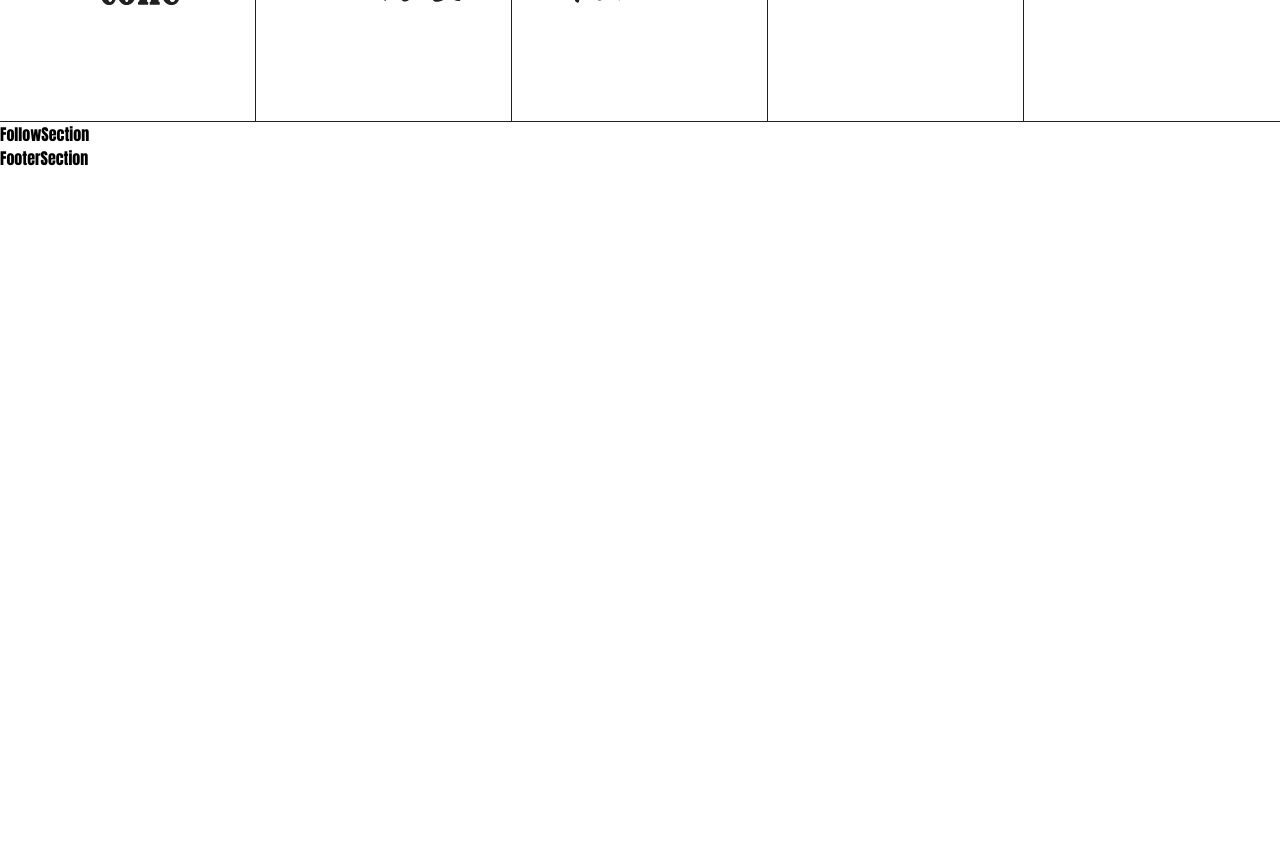
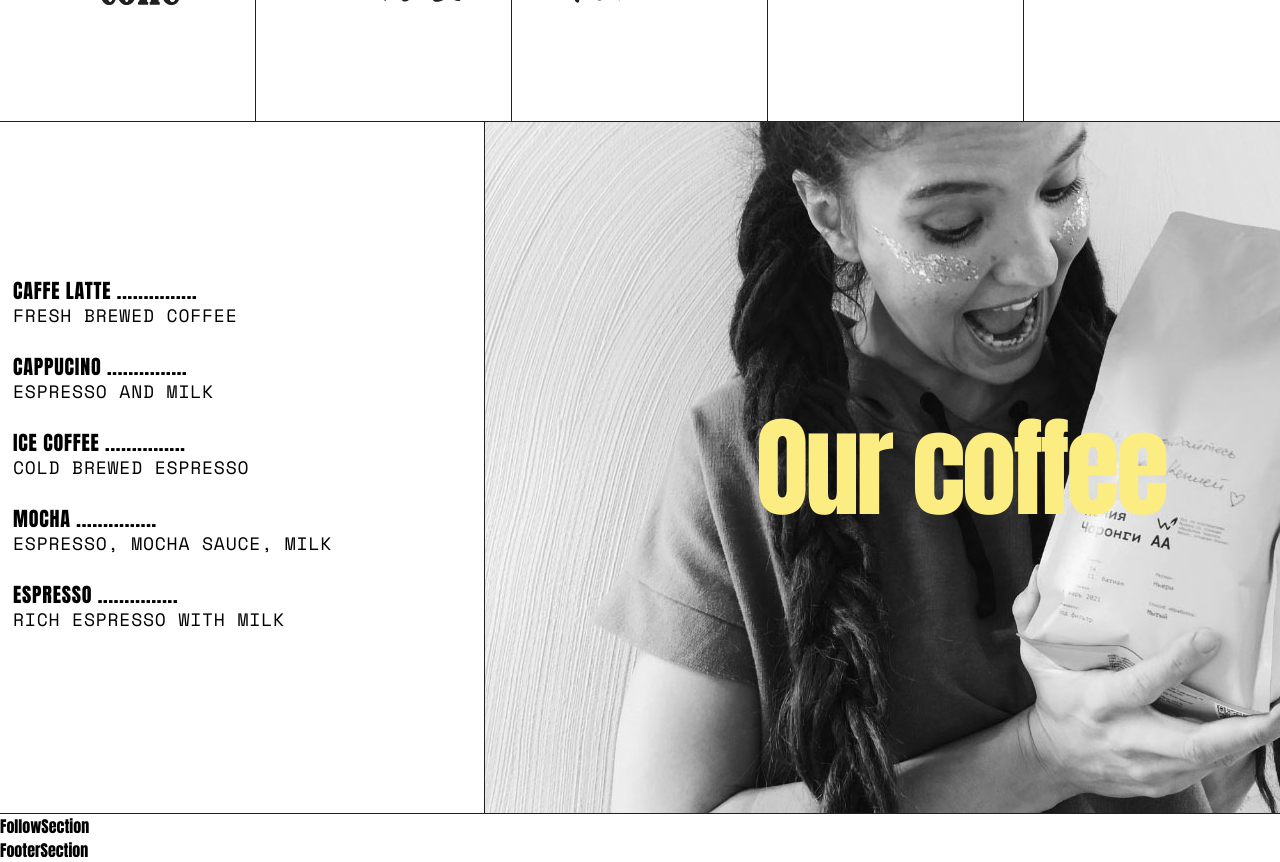
Before and after one commit to nishanthmessi/early-birds-coffee, a React (Vite) app: page / in a window 1280 px wide. Shown: the part 9480-10342 px from the top of the page. Before the commit the page ends 9650 px from the top, so only its background shows below. Built offline with nearby package versions, Linux system fonts and the light colour scheme.

Commit message:
supplies section created

```diff
--- a/src/components/SuppliesSection.jsx
+++ b/src/components/SuppliesSection.jsx
@@ -6,6 +6,39 @@ import Supply5Img from '../assets/img/supply5.png'
 
 const SuppliesSection = () => {
   const supplies = [Supply1Img, Supply2Img, Supply3Img, Supply4Img, Supply5Img]
+
+  const menuList = [
+    {
+      id: 1,
+      name: 'Caffe Latte',
+      description: 'Fresh brewed coffee',
+      cost: '5',
+    },
+    {
+      id: 2,
+      name: 'Cappucino',
+      description: 'Espresso and milk',
+      cost: '7',
+    },
+    {
+      id: 3,
+      name: 'Ice Coffee',
+      description: 'Cold brewed espresso',
+      cost: '4',
+    },
+    {
+      id: 4,
+      name: 'Mocha',
+      description: 'Espresso, mocha sauce, milk',
+      cost: '7',
+    },
+    {
+      id: 5,
+      name: 'Espresso',
+      description: 'Rich espresso with milk',
+      cost: '4',
+    },
+  ]
 
   return (
     <div className='flex flex-col items-start'>
@@ -19,6 +52,28 @@ const SuppliesSection = () => {
           </div>
         ))}
       </div>
+      <div className='grid grid-cols-2 items-center justify-items-center h-[692px] border-b border-primary'>
+        <div>
+          {menuList.map((menu) => (
+            <div className='flex justify-between items-center mb-[27px] w-[614px]'>
+              <h1 className='flex flex-col text-[20px] leading-[25px] tracking-[.8px] uppercase'>
+                {menu.name} ...............
+                <span className='text-[18px] leading-[24px] space-mono'>
+                  {menu.description}
+                </span>
+              </h1>
+              <p className='text-[18px] leading-[24px] space-mono'>
+                {menu.cost}.00$
+              </p>
+            </div>
+          ))}
+        </div>
+        <div className='flex justify-center items-center h-full w-[952px] bg-suppy-banner bg-no-repeat border-l border-primary'>
+          <p className='text-[110px] leading-[75px] tracking-[-4px] text-[#FBED81]'>
+            Our coffee
+          </p>
+        </div>
+      </div>
     </div>
   )
 }
--- a/tailwind.config.js
+++ b/tailwind.config.js
@@ -11,6 +11,7 @@ export default {
       backgroundImage: {
         'hero-pattern': "url('./src/assets/img/hero-pattern.png')",
         'about-bg': "url('./src/assets/img/about-sec-bg.png')",
+        'suppy-banner': "url('./src/assets/img/supply-banner.png')",
         'button-bg': "url('./src/assets/svg/button-bg.svg')",
       },
     },
```
Also changed, not shown: src/assets/img/supply-banner.png (added).
